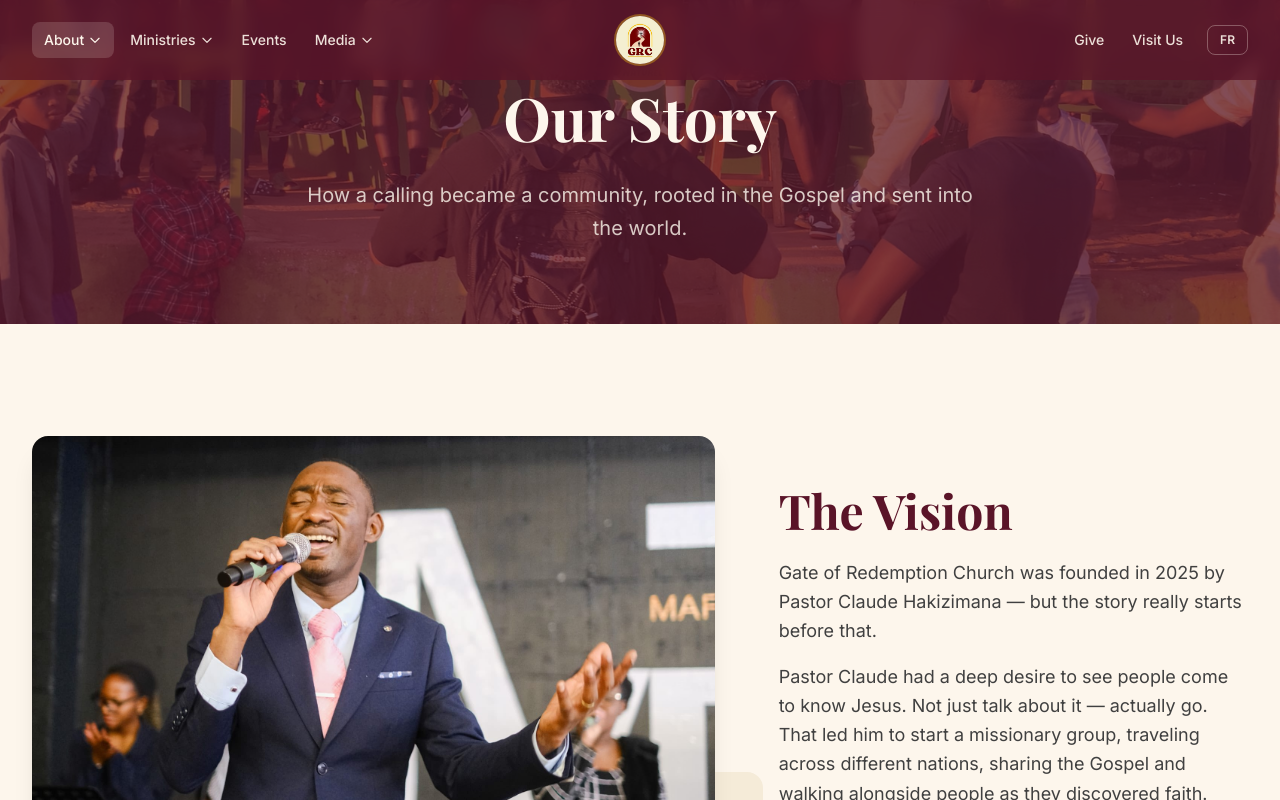
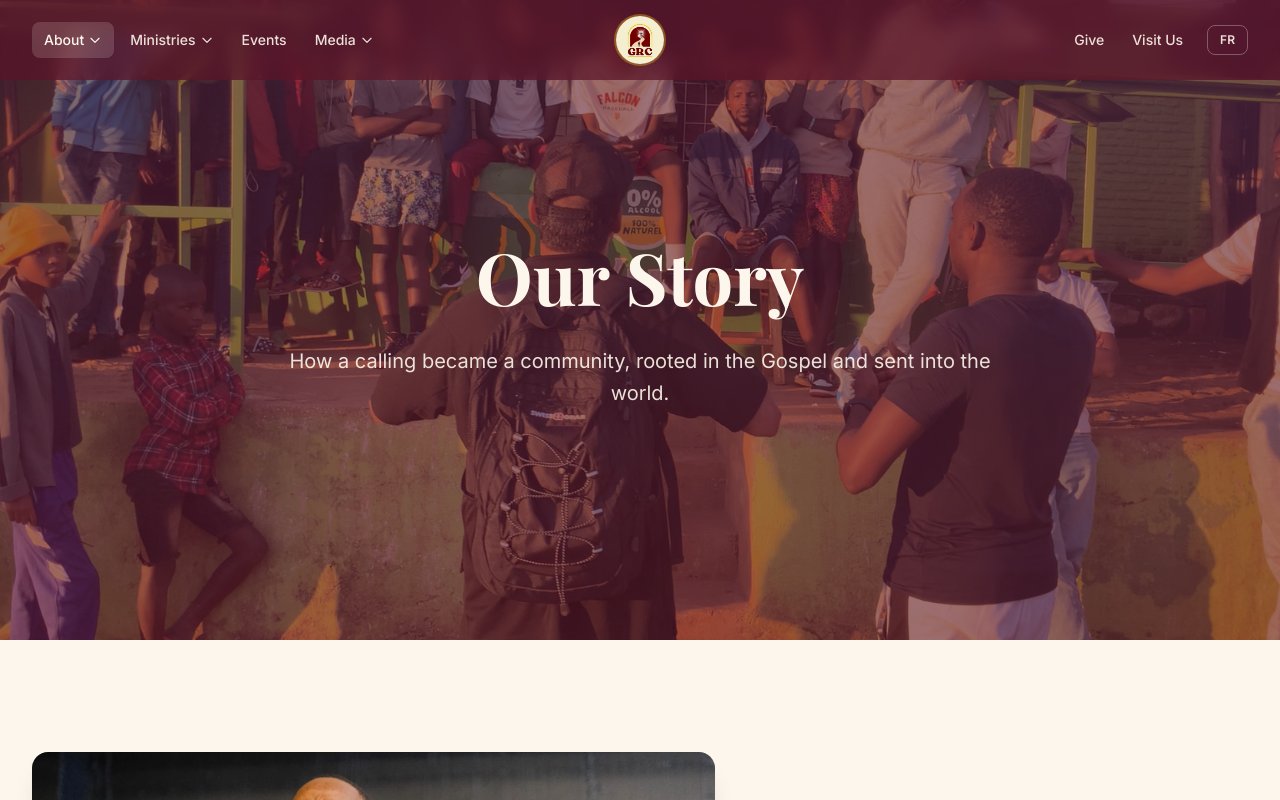
Before and after one commit to kelvinzigah/GRC-website, a React (Vite) app: page /about/our-story in a window 1280 px wide. Shown: the top 800 px of the page. Built offline with nearby package versions, Linux system fonts and the light colour scheme; a web font is replaced by a local one.

Commit message:
feat(about): centered cinematic hero on our-story and vision-values pages

```diff
--- a/src/pages/about/OurStoryPage.jsx
+++ b/src/pages/about/OurStoryPage.jsx
@@ -1,6 +1,5 @@
 import { useTranslation } from '../../hooks/useTranslation';
 import { useScrollAnimation } from '../../hooks/useScrollAnimation';
-import { PageHero } from '../../components/layout/PageHero';
 import { SectionWrapper, SectionHeadline } from '../../components/ui/SectionWrapper';
 import { LinkButton } from '../../components/ui/Button';
 
@@ -17,12 +16,25 @@ export default function OurStoryPage() {
   return (
     <>
       {/* ── Section 1: Hero ──────────────────────────────────────── */}
-      <PageHero
-        headline={t('ourStory.headline')}
-        subtitle={t('ourStory.hero.subtitle')}
-        backgroundImage="/images/our_history_1.jpg"
-        imageAlt={t('ourStory.imageAltEvangelism')}
-      />
+      <section className="relative flex min-h-[80vh] items-center justify-center overflow-hidden">
+        <div className="absolute inset-0 overflow-hidden">
+          <img
+            src="/images/our_history_1.jpg"
+            alt=""
+            aria-hidden="true"
+            className="h-full w-full object-cover object-center"
+          />
+          <div className="absolute inset-0 bg-burgundy-dark/60" />
+        </div>
+        <div className="relative z-10 px-6 text-center max-w-3xl mx-auto">
+          <h1 className="font-serif text-5xl font-bold leading-tight text-cream sm:text-6xl lg:text-7xl">
+            {t('ourStory.headline')}
+          </h1>
+          <p className="mt-6 text-lg leading-relaxed text-cream/90 sm:text-xl">
+            {t('ourStory.hero.subtitle')}
+          </p>
+        </div>
+      </section>
 
       {/* ── Section 2: The Vision ─────────────────────────────────── */}
       <SectionWrapper>
--- a/src/pages/about/VisionValuesPage.jsx
+++ b/src/pages/about/VisionValuesPage.jsx
@@ -1,6 +1,5 @@
 import { useTranslation } from '../../hooks/useTranslation';
 import { useScrollAnimation } from '../../hooks/useScrollAnimation';
-import { PageHero } from '../../components/layout/PageHero';
 import { SectionWrapper, SectionHeadline } from '../../components/ui/SectionWrapper';
 import { Accordion } from '../../components/ui/Accordion';
 import { LinkButton } from '../../components/ui/Button';
@@ -140,12 +139,25 @@ export default function VisionValuesPage() {
   return (
     <>
       {/* 1. Hero */}
-      <PageHero
-        headline={t('visionValues.hero.headline')}
-        subtitle={t('visionValues.hero.subtitle')}
-        backgroundImage="/images/community_1.jpg"
-        imageAlt={t('visionValues.hero.imageAlt')}
-      />
+      <section className="relative flex min-h-[80vh] items-center justify-center overflow-hidden">
+        <div className="absolute inset-0 overflow-hidden">
+          <img
+            src="/images/community_1.jpg"
+            alt=""
+            aria-hidden="true"
+            className="h-full w-full object-cover object-center"
+          />
+          <div className="absolute inset-0 bg-burgundy-dark/60" />
+        </div>
+        <div className="relative z-10 px-6 text-center max-w-3xl mx-auto">
+          <h1 className="font-serif text-5xl font-bold leading-tight text-cream sm:text-6xl lg:text-7xl">
+            {t('visionValues.hero.headline')}
+          </h1>
+          <p className="mt-6 text-lg leading-relaxed text-cream/90 sm:text-xl">
+            {t('visionValues.hero.subtitle')}
+          </p>
+        </div>
+      </section>
 
       {/* 2. Vision & Mission */}
       <SectionWrapper className="text-center">
```
